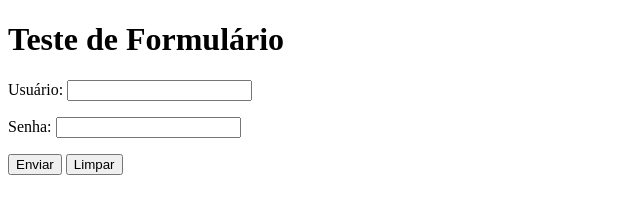
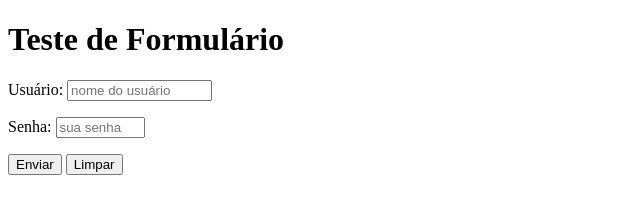
Before and after one commit to Fernando-Eric/html-css, a plain HTML site: page exercicios/ex0255/form002.html in a window 1280 px wide. Shown: the whole page, without its empty margins (0-640 px from the left). Drawn offline with Linux system fonts and the light colour scheme.

Commit message:
Atualização

```diff
--- a/exercicios/ex0255/form002.html
+++ b/exercicios/ex0255/form002.html
@@ -7,14 +7,14 @@
 </head>
 <body>
     <h1>Teste de Formulário</h1>
-    <form action="#" method="post">
+    <form action="#" method="post" autocomplete="on">
         <p>
             <label for="iusu">Usuário: </label>
-            <input type="text" name="usu" id="isu" required minlength="5" maxlength="15">
+            <input type="text" name="usu" id="isu" required minlength="5" maxlength="30" size="15" placeholder="nome do usuário" autocomplete="username">
         </p>
         <p>
             <label for="isen">Senha: </label>
-            <input type="password" name="sen" id="isen" required minlength="8">
+            <input type="password" name="sen" id="isen" required minlength="8" max="20" size="8" placeholder="sua senha" autocomplete="current-password">
         </p>
         <input type="submit" value="Enviar">
         <input type="reset" value="Limpar">
```
